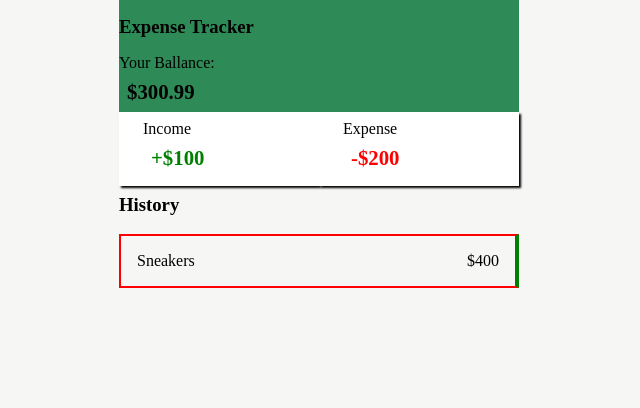
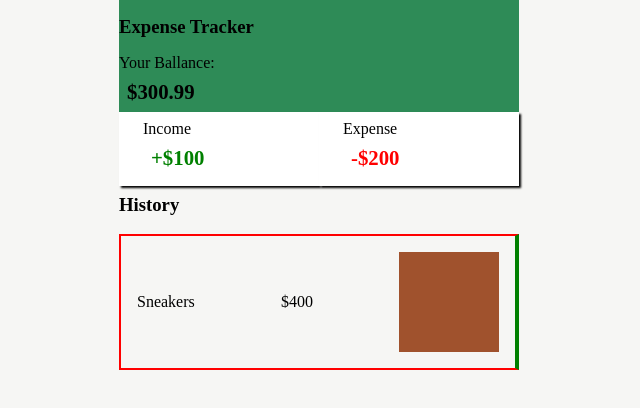
Before and after one commit to yusef-codes10/expense-tracker-vue, a Vue app: page / in a window 1280 px wide. Shown: the top 408 px of the page, without its empty margins (321-961 px from the left). Built offline with nearby package versions, Linux system fonts and the light colour scheme.

Commit message:
the delete btn container logic is done

```diff
--- a/src/components/ItemComp.vue
+++ b/src/components/ItemComp.vue
@@ -1,11 +1,11 @@
 <script setup>
 import { ref } from 'vue'
 
-const isVisible = ref(false)
+const isVisible = ref(true)
 </script>
 
 <template>
-  <div class="item" @mouseenter="" @mouseleave="">
+  <div class="item" @mouseenter="isVisible = true" @mouseleave="isVisible = false">
     <div class="item-title">Sneakers</div>
     <div class="item-price">$400</div>
     <div class="delete-btn" v-show="isVisible"></div>
```
